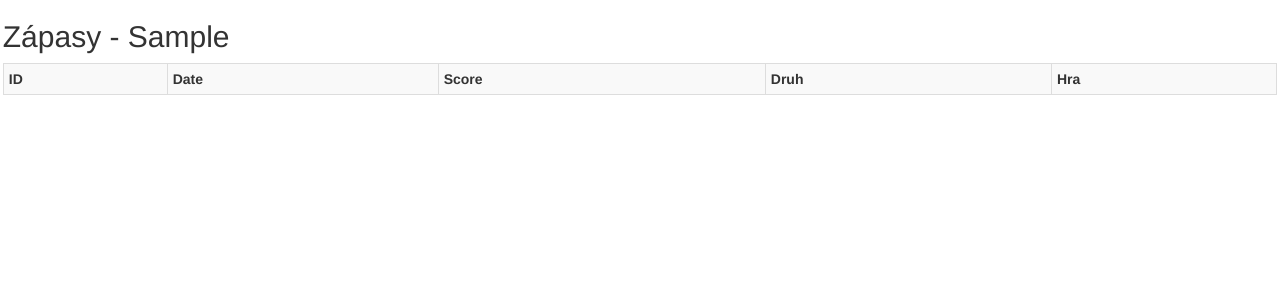
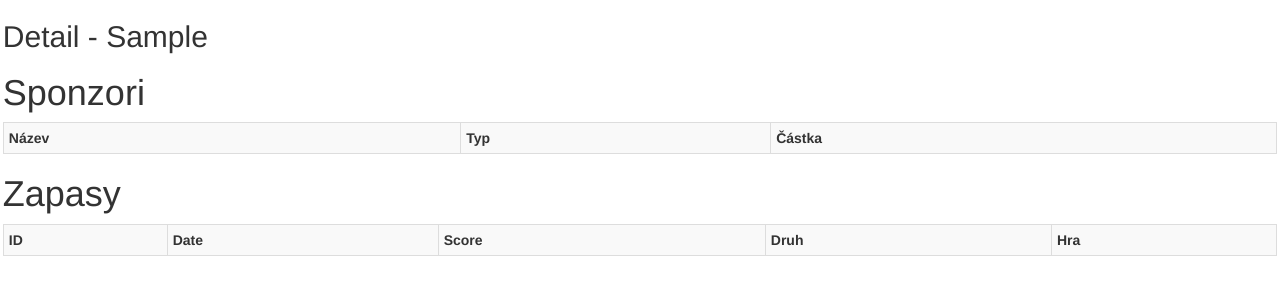
Before and after one commit to BigSlimDave/FIT-IIS, a Flask app: page /admin/turnaj/detail/1 in a window 1280 px wide. Shown: the part 55-355 px from the top of the page. Run offline with Flask 2, Linux system fonts and the light colour scheme; the visitor is signed in with stand-in values (Sample User, id 1); tables that the repository leaves empty or names only in its code hold one stand-in row (values such as "Sample post"); lists and menus that the app fills with data are empty; some libraries are stand-ins or nearby versions.

Commit message:
Admin turnaj detail

```diff
--- a/app/admin/views.py
+++ b/app/admin/views.py
@@ -235,7 +235,13 @@ def turnament_detail(id):
                 JOIN hra ON ( zapas.hra = hra.id )
     WHERE turnaj.id =""" + str(id))
     name = db_get("SELECT nazev FROM turnaj WHERE id=\""+id+"\"")
-    return render_template('admin/turnament_detail.html', account=account, members=games, Name=name[0][0])
+    sponzors = db_get("""
+    SELECT sponzor.nazev, sponzor.typ, sponzoroval.castka
+    FROM turnaj JOIN sponzoroval ON ( turnaj.id = sponzoroval.turnaj )
+                JOIN sponzor     ON ( sponzoroval.sponzor = sponzor.id )
+    WHERE turnaj.id = %s
+    """%(id))
+    return render_template('admin/turnament_detail.html', account=account, members=games, Name=name[0][0], sponzors=sponzors)
 
 
 @admin.route('/turnaj/detail/location/<location>', methods=['GET', 'POST'])
--- a/app/templates/admin/admin_table_add.html
+++ b/app/templates/admin/admin_table_add.html
@@ -13,4 +13,6 @@
         <input type="submit" name="Odeslat" value="Odeslat">
     </form>
 
+
+
 {% endblock %}
--- a/app/templates/admin/turnament_detail.html
+++ b/app/templates/admin/turnament_detail.html
@@ -1,6 +1,23 @@
 {% extends 'admin_base.html' %}
 {% block content %}
-<h2>Zápasy - {{Name}}</h2>
+<h2>Detail - {{Name}}</h2>
+
+<h1>Sponzori</h1>
+<table class="table table-striped table-hover table-bordered table-condensed">
+    <tr>
+        <th>Název</th>
+        <th>Typ</th>
+        <th>Částka</th>
+    </tr>
+    {% for sponzor in sponzors %}
+    <tr>
+        <th>{{sponzor[0]}}</th>
+        <th>{{sponzor[1]}}</th>
+        <th>{{sponzor[2]}}</th>
+    </tr>
+    {% endfor %}
+</table>
+<h1>Zapasy</h1>
 <div id="collapse1" class="panel-collapse">
         <table class="table table-striped table-hover table-bordered table-condensed">
             <tr>
```
